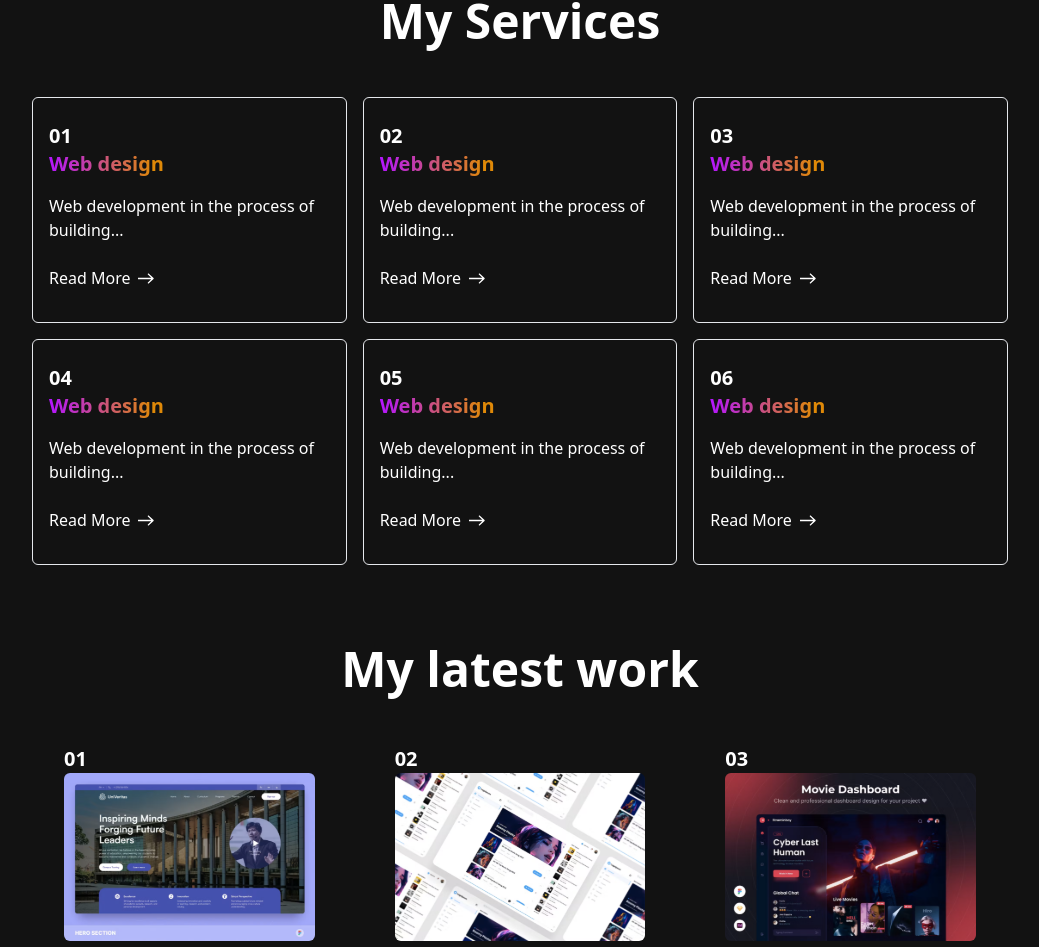
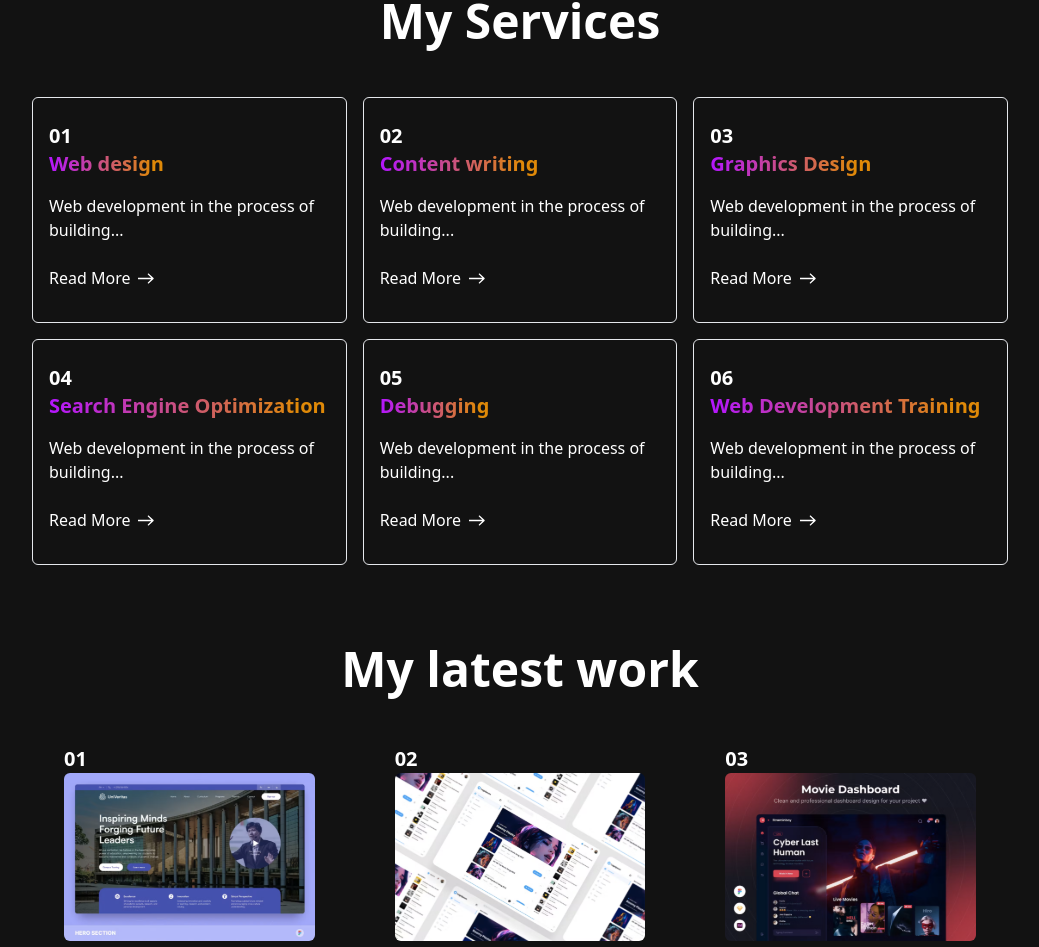
Before and after one commit to ernestkris6/ernestchris-portfolio, a React (Vite) app: page / in a window 1280 px wide. Shown: the part 1339-2286 px from the top of the page, without its empty margins (120-1159 px from the left). Built offline with nearby package versions, Linux system fonts and the light colour scheme.

Commit message:
my services

```diff
--- a/src/data.js
+++ b/src/data.js
@@ -8,35 +8,35 @@ const servicesData = [
     },
     {
         id: 2,
-        header: "Web design",
+        header: "Content writing",
         body: "Web development in the process of building...",
         btn: "Read More"
 
     },
     {
         id: 3,
-        header: "Web design",
+        header: "Graphics Design",
         body: "Web development in the process of building...",
         btn: "Read More"
 
     },
     {
         id: 4,
-        header: "Web design",
+        header: "Search Engine Optimization",
         body: "Web development in the process of building...",
         btn: "Read More"
 
     },
     {
         id: 5,
-        header: "Web design",
+        header: "Debugging",
         body: "Web development in the process of building...",
         btn: "Read More"
 
     },
     {
         id: 6,
-        header: "Web design",
+        header: "Web Development Training",
         body: "Web development in the process of building...",
         btn: "Read More"
 
```
